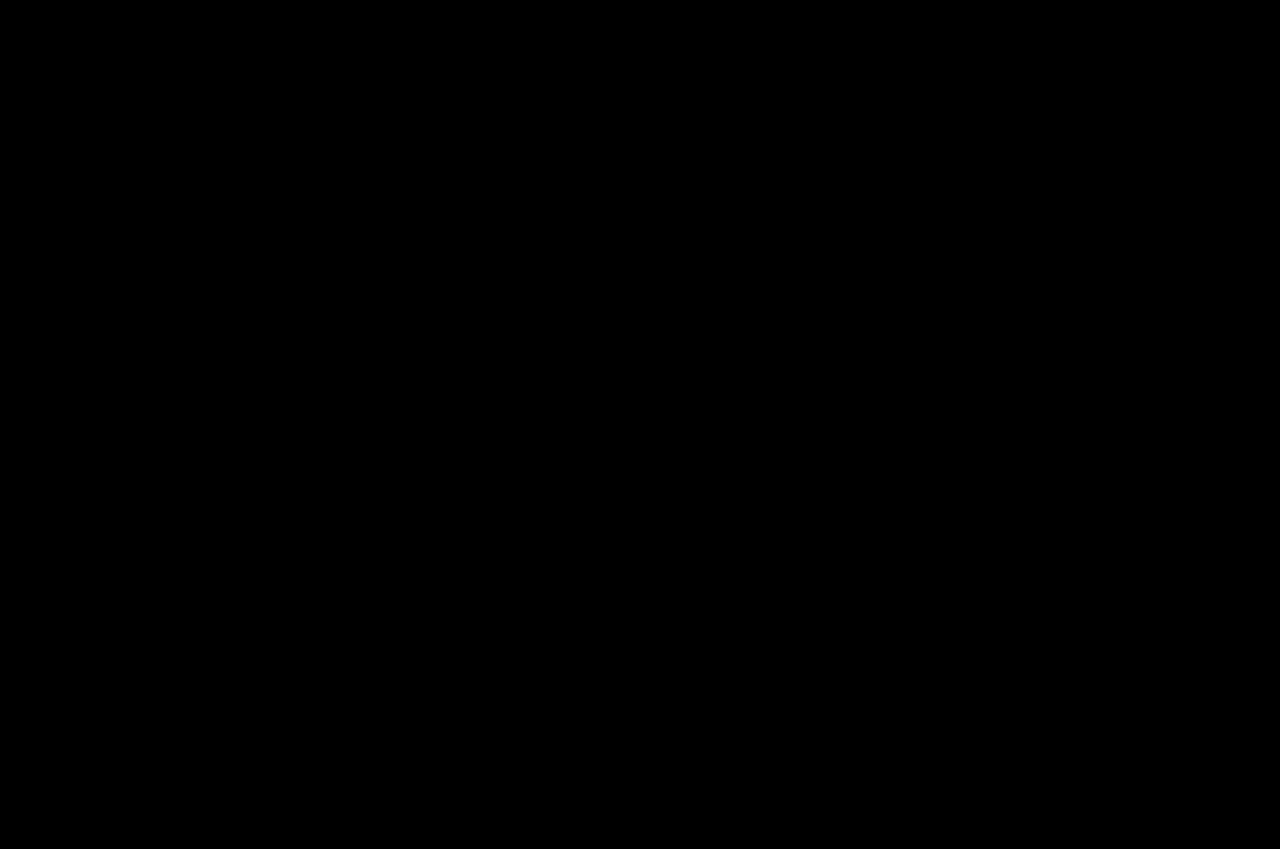
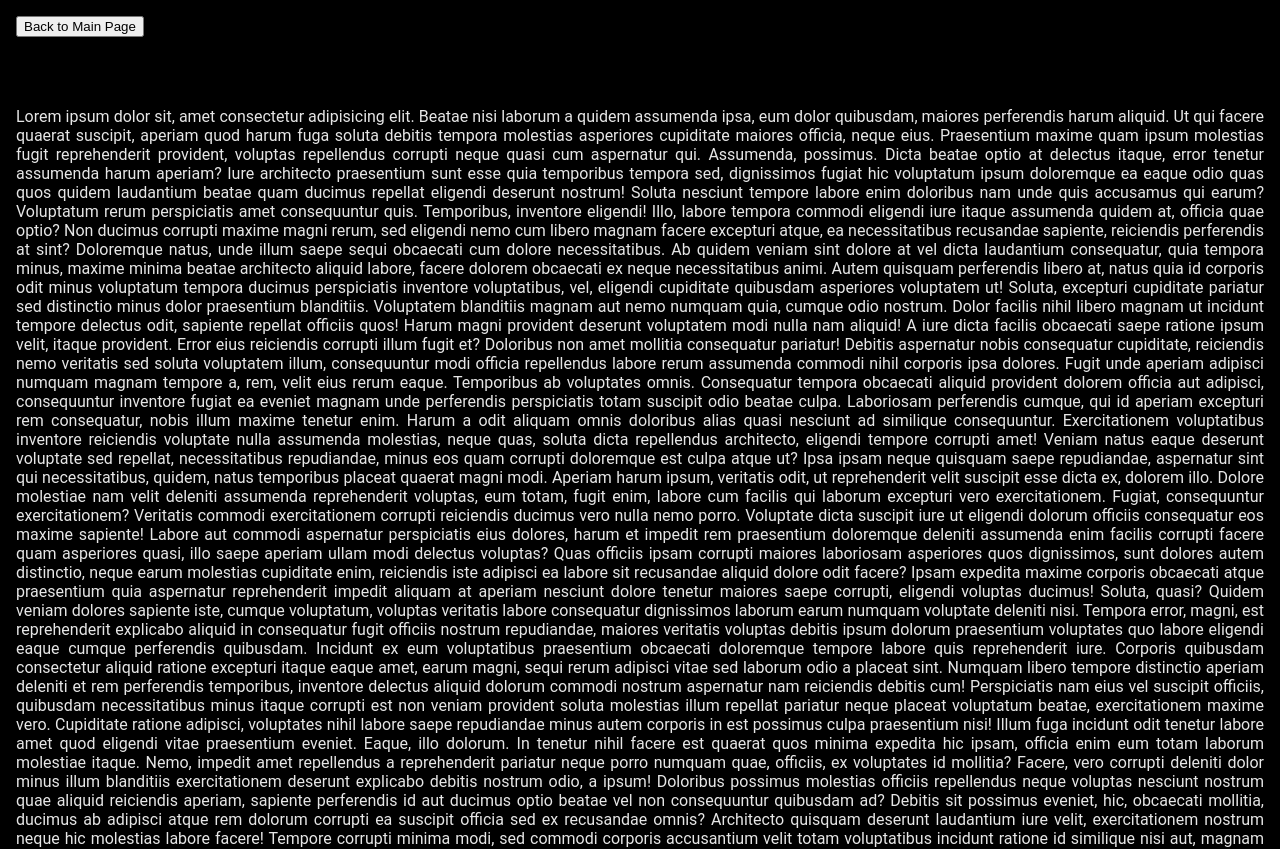
Before and after one commit to gimesi13/Learning-Typescript, a React (Create React App) app in the folder ts-portfolio/: page /imprint in a window 1280 px wide. Before the commit this address had no page. Shown: the top 849 px of the page. Before the commit the page ends 800 px from the top, so only its background shows below. Built offline with nearby package versions, Linux system fonts and the light colour scheme.

Commit message:
Dummy Imprint Route

```diff
--- a/ts-portfolio/src/App.tsx
+++ b/ts-portfolio/src/App.tsx
@@ -1,6 +1,7 @@
 import { Suspense } from "react";
 /* pages */
 import { MainPage } from "pages/MainPage";
+import { Imprint } from "pages/Imprint";
 /* router */
 import { Route, Routes } from "react-router-dom";
 /* Translation package */
@@ -35,8 +36,7 @@ const App: React.FC = () => {
       <div className="App">
         <Routes>
           <Route path="/" element={<MainPage num={2} t={t} />}></Route>
-          {/* <Route path="/asd" element={<Another />}></Route>
-          <Route path="/ds" element={<Other />}></Route> */}
+          <Route path="/imprint" element={<Imprint />}></Route>
         </Routes>
       </div>
     </Suspense>
--- /dev/null
+++ b/ts-portfolio/src/pages/Imprint.tsx
@@ -0,0 +1,127 @@
+import { Link } from "react-router-dom";
+
+export const Imprint: React.FC = (): JSX.Element => {
+  return (
+    <div>
+      <Link to="/">
+        <button style={{ margin: "1rem" }}>Back to Main Page</button>
+      </Link>
+      <div style={{ margin: "1rem", textAlign: "justify" }}>
+        <br></br>
+        <br></br>
+        Lorem ipsum dolor sit, amet consectetur adipisicing elit. Beatae nisi
+        laborum a quidem assumenda ipsa, eum dolor quibusdam, maiores
+        perferendis harum aliquid. Ut qui facere quaerat suscipit, aperiam quod
+        harum fuga soluta debitis tempora molestias asperiores cupiditate
+        maiores officia, neque eius. Praesentium maxime quam ipsum molestias
+        fugit reprehenderit provident, voluptas repellendus corrupti neque quasi
+        cum aspernatur qui. Assumenda, possimus. Dicta beatae optio at delectus
+        itaque, error tenetur assumenda harum aperiam? Iure architecto
+        praesentium sunt esse quia temporibus tempora sed, dignissimos fugiat
+        hic voluptatum ipsum doloremque ea eaque odio quas quos quidem
+        laudantium beatae quam ducimus repellat eligendi deserunt nostrum!
+        Soluta nesciunt tempore labore enim doloribus nam unde quis accusamus
+        qui earum? Voluptatum rerum perspiciatis amet consequuntur quis.
+        Temporibus, inventore eligendi! Illo, labore tempora commodi eligendi
+        iure itaque assumenda quidem at, officia quae optio? Non ducimus
+        corrupti maxime magni rerum, sed eligendi nemo cum libero magnam facere
+        excepturi atque, ea necessitatibus recusandae sapiente, reiciendis
+        perferendis at sint? Doloremque natus, unde illum saepe sequi obcaecati
+        cum dolore necessitatibus. Ab quidem veniam sint dolore at vel dicta
+        laudantium consequatur, quia tempora minus, maxime minima beatae
+        architecto aliquid labore, facere dolorem obcaecati ex neque
+        necessitatibus animi. Autem quisquam perferendis libero at, natus quia
+        id corporis odit minus voluptatum tempora ducimus perspiciatis inventore
+        voluptatibus, vel, eligendi cupiditate quibusdam asperiores voluptatem
+        ut! Soluta, excepturi cupiditate pariatur sed distinctio minus dolor
+        praesentium blanditiis. Voluptatem blanditiis magnam aut nemo numquam
+        quia, cumque odio nostrum. Dolor facilis nihil libero magnam ut incidunt
+        tempore delectus odit, sapiente repellat officiis quos! Harum magni
+        provident deserunt voluptatem modi nulla nam aliquid! A iure dicta
+        facilis obcaecati saepe ratione ipsum velit, itaque provident. Error
+        eius reiciendis corrupti illum fugit et? Doloribus non amet mollitia
+        consequatur pariatur! Debitis aspernatur nobis consequatur cupiditate,
+        reiciendis nemo veritatis sed soluta voluptatem illum, consequuntur modi
+        officia repellendus labore rerum assumenda commodi nihil corporis ipsa
+        dolores. Fugit unde aperiam adipisci numquam magnam tempore a, rem,
+        velit eius rerum eaque. Temporibus ab voluptates omnis. Consequatur
+        tempora obcaecati aliquid provident dolorem officia aut adipisci,
+        consequuntur inventore fugiat ea eveniet magnam unde perferendis
+        perspiciatis totam suscipit odio beatae culpa. Laboriosam perferendis
+        cumque, qui id aperiam excepturi rem consequatur, nobis illum maxime
+        tenetur enim. Harum a odit aliquam omnis doloribus alias quasi nesciunt
+        ad similique consequuntur. Exercitationem voluptatibus inventore
+        reiciendis voluptate nulla assumenda molestias, neque quas, soluta dicta
+        repellendus architecto, eligendi tempore corrupti amet! Veniam natus
+        eaque deserunt voluptate sed repellat, necessitatibus repudiandae, minus
+        eos quam corrupti doloremque est culpa atque ut? Ipsa ipsam neque
+        quisquam saepe repudiandae, aspernatur sint qui necessitatibus, quidem,
+        natus temporibus placeat quaerat magni modi. Aperiam harum ipsum,
+        veritatis odit, ut reprehenderit velit suscipit esse dicta ex, dolorem
+        illo. Dolore molestiae nam velit deleniti assumenda reprehenderit
+        voluptas, eum totam, fugit enim, labore cum facilis qui laborum
+        excepturi vero exercitationem. Fugiat, consequuntur exercitationem?
+        Veritatis commodi exercitationem corrupti reiciendis ducimus vero nulla
+        nemo porro. Voluptate dicta suscipit iure ut eligendi dolorum officiis
+        consequatur eos maxime sapiente! Labore aut commodi aspernatur
+        perspiciatis eius dolores, harum et impedit rem praesentium doloremque
+        deleniti assumenda enim facilis corrupti facere quam asperiores quasi,
+        illo saepe aperiam ullam modi delectus voluptas? Quas officiis ipsam
+        corrupti maiores laboriosam asperiores quos dignissimos, sunt dolores
+        autem distinctio, neque earum molestias cupiditate enim, reiciendis iste
+        adipisci ea labore sit recusandae aliquid dolore odit facere? Ipsam
+        expedita maxime corporis obcaecati atque praesentium quia aspernatur
+        reprehenderit impedit aliquam at aperiam nesciunt dolore tenetur maiores
+        saepe corrupti, eligendi voluptas ducimus! Soluta, quasi? Quidem veniam
+        dolores sapiente iste, cumque voluptatum, voluptas veritatis labore
+        consequatur dignissimos laborum earum numquam voluptate deleniti nisi.
+        Tempora error, magni, est reprehenderit explicabo aliquid in consequatur
+        fugit officiis nostrum repudiandae, maiores veritatis voluptas debitis
+        ipsum dolorum praesentium voluptates quo labore eligendi eaque cumque
+        perferendis quibusdam. Incidunt ex eum voluptatibus praesentium
+        obcaecati doloremque tempore labore quis reprehenderit iure. Corporis
+        quibusdam consectetur aliquid ratione excepturi itaque eaque amet, earum
+        magni, sequi rerum adipisci vitae sed laborum odio a placeat sint.
+        Numquam libero tempore distinctio aperiam deleniti et rem perferendis
+        temporibus, inventore delectus aliquid dolorum commodi nostrum
+        aspernatur nam reiciendis debitis cum! Perspiciatis nam eius vel
+        suscipit officiis, quibusdam necessitatibus minus itaque corrupti est
+        non veniam provident soluta molestias illum repellat pariatur neque
+        placeat voluptatum beatae, exercitationem maxime vero. Cupiditate
+        ratione adipisci, voluptates nihil labore saepe repudiandae minus autem
+        corporis in est possimus culpa praesentium nisi! Illum fuga incidunt
+        odit tenetur labore amet quod eligendi vitae praesentium eveniet. Eaque,
+        illo dolorum. In tenetur nihil facere est quaerat quos minima expedita
+        hic ipsam, officia enim eum totam laborum molestiae itaque. Nemo,
+        impedit amet repellendus a reprehenderit pariatur neque porro numquam
+        quae, officiis, ex voluptates id mollitia? Facere, vero corrupti
+        deleniti dolor minus illum blanditiis exercitationem deserunt explicabo
+        debitis nostrum odio, a ipsum! Doloribus possimus molestias officiis
+        repellendus neque voluptas nesciunt nostrum quae aliquid reiciendis
+        aperiam, sapiente perferendis id aut ducimus optio beatae vel non
+        consequuntur quibusdam ad? Debitis sit possimus eveniet, hic, obcaecati
+        mollitia, ducimus ab adipisci atque rem dolorum corrupti ea suscipit
+        officia sed ex recusandae omnis? Architecto quisquam deserunt laudantium
+        iure velit, exercitationem nostrum neque hic molestias labore facere!
+        Tempore corrupti minima modi, sed commodi corporis accusantium velit
+        totam voluptatibus incidunt ratione id similique nisi aut, magnam omnis
+        vel dolores dolor, inventore soluta sapiente eum eos tenetur molestias.
+        Quo, eveniet dolorem vero deleniti tempora nulla? Molestiae deleniti,
+        dolore odit corporis, repellat sunt culpa magni molestias dolorem rem
+        exercitationem quos ipsa quasi expedita a ex numquam, commodi libero.
+        Cum aliquid numquam ea quasi at animi fuga debitis adipisci ullam, eos
+        optio neque amet deleniti reiciendis nemo, doloribus dolores magnam
+        molestias hic nesciunt ex repellendus. Porro saepe sequi repellendus
+        illo magni alias! Eaque eos, veniam neque iure tenetur nostrum? Eos
+        nesciunt fugiat error ad deleniti aspernatur mollitia, libero at porro?
+        Explicabo modi nulla possimus reiciendis optio totam blanditiis
+        necessitatibus voluptas soluta a provident qui laboriosam cumque, sunt
+        esse aspernatur. Placeat dolore aut voluptatum beatae debitis
+        voluptates. Ratione vel ducimus voluptas ut magnam quae perspiciatis,
+        beatae, dolorum eos illum autem recusandae. Hic, aliquam expedita nulla
+        alias mollitia repudiandae nesciunt molestiae saepe velit nam ex eveniet
+        officia.
+      </div>
+    </div>
+  );
+};
```
